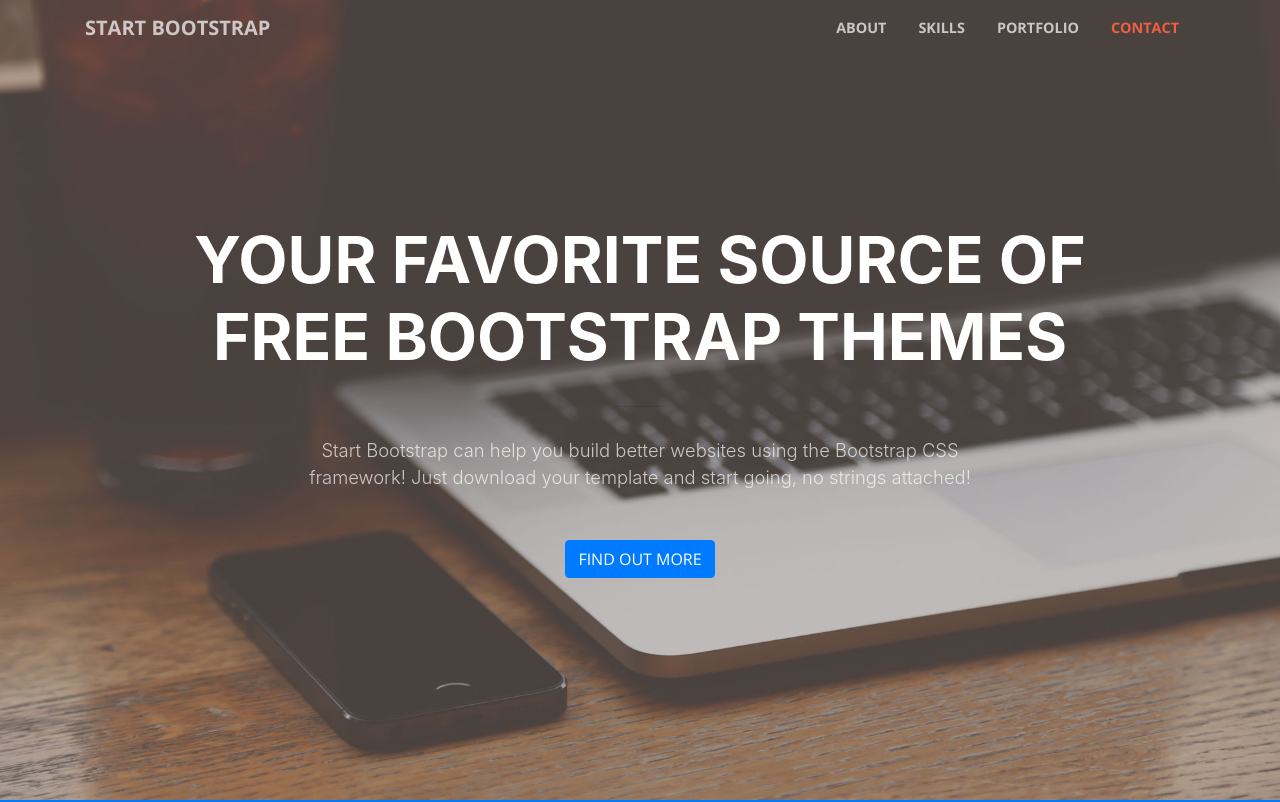
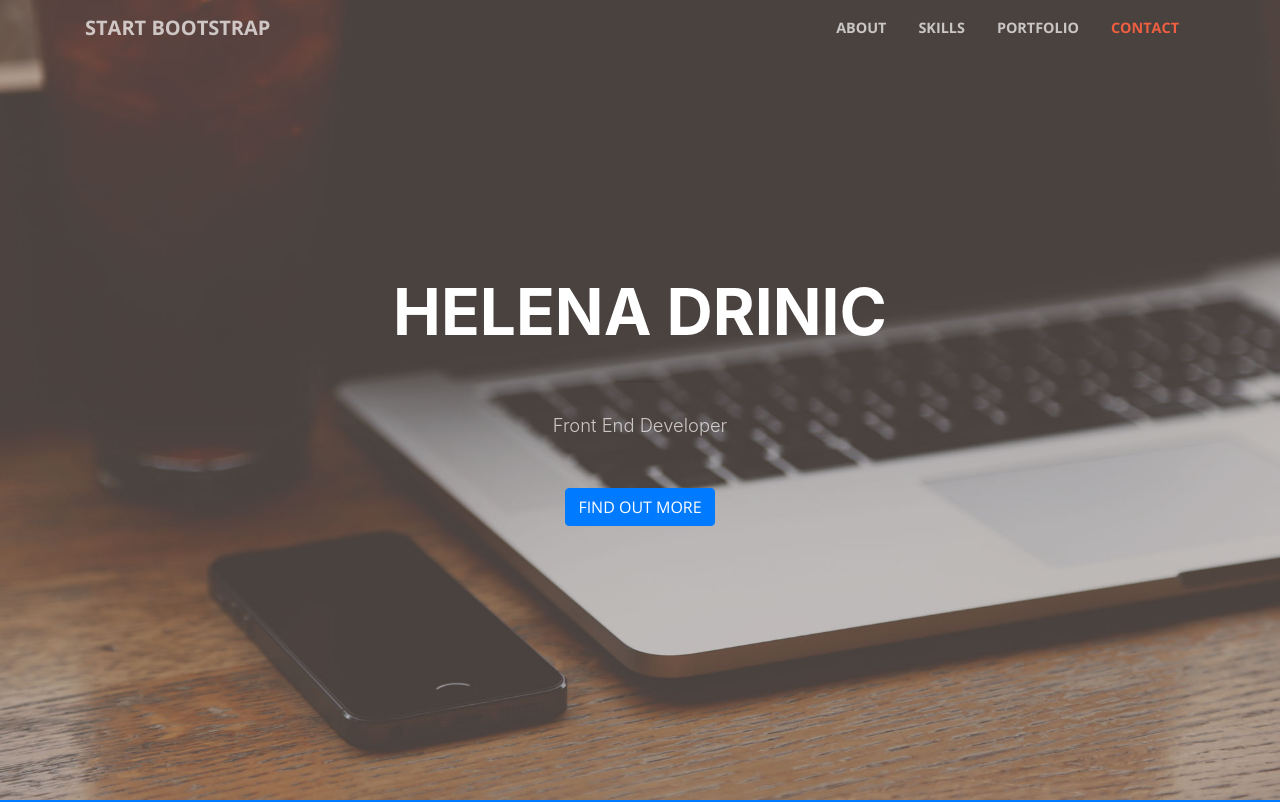
Before and after one commit to helenadrinic/helenadrinic.github.io, a website with bundled scripts: page index.html in a window 1280 px wide. Shown: the top 802 px of the page. Built offline with nearby package versions, Linux system fonts and the light colour scheme.

Commit message:
Update index.html
content change

```diff
--- a/index.html
+++ b/index.html
@@ -8,7 +8,7 @@
     <meta name="description" content="">
     <meta name="author" content="">
 
-    <title>Portfolio - Start Bootstrap Theme</title>
+    <title>Portfolio by Helena Drinic</title>
 
     <!-- Bootstrap core CSS -->
     <link href="vendor/bootstrap/css/bootstrap.min.css" rel="stylesheet">
@@ -59,12 +59,12 @@
         <div class="row">
           <div class="col-lg-10 mx-auto">
             <h1 class="text-uppercase">
-              <strong>Your Favorite Source of Free Bootstrap Themes</strong>
+              <strong>HELENA DRINIC</strong>
             </h1>
             <hr>
           </div>
           <div class="col-lg-8 mx-auto">
-            <p class="text-faded mb-5">Start Bootstrap can help you build better websites using the Bootstrap CSS framework! Just download your template and start going, no strings attached!</p>
+            <p class="text-faded mb-5">Front End Developer</p>
             <a class="btn btn-primary btn-xl js-scroll-trigger" href="#about">Find Out More</a>
           </div>
         </div>
```
